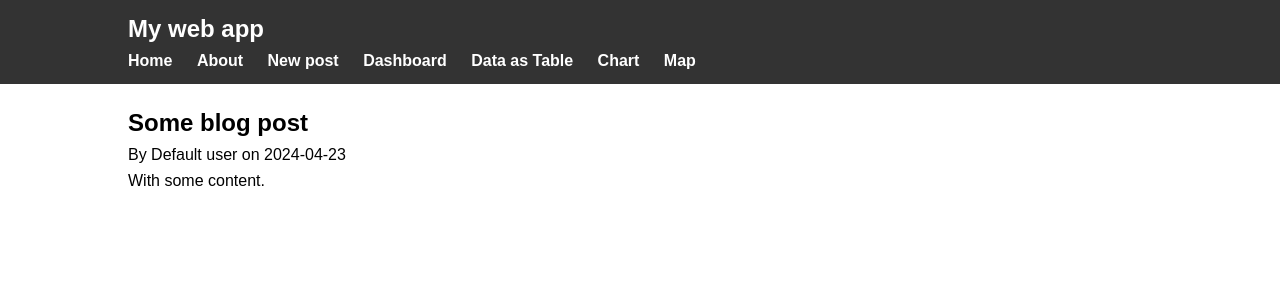
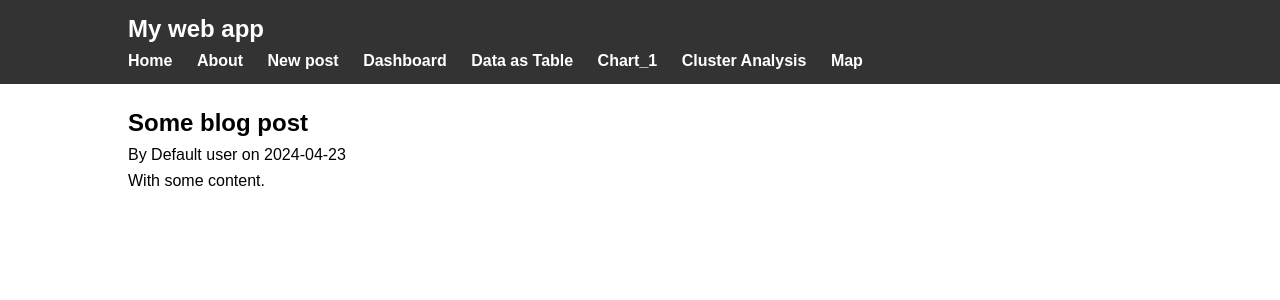
Before and after one commit to lenafm/my_flask_app, a Flask app: page / in a window 1280 px wide. Shown: the top 300 px of the page. Run offline with Flask 3, Linux system fonts and the light colour scheme; data comes from the database, SQL or seed files in the repository; both versions use the stored data as it was after the commit.

Commit message:
MVP cluster plot added
need to clean up + intro political party variables

```diff
--- a/flaskapp/routes.py
+++ b/flaskapp/routes.py
@@ -11,6 +11,11 @@ import plotly.express as px
 import matplotlib as plt
 from io import BytesIO
 import base64
+from sklearn.preprocessing import StandardScaler
+from sklearn.impute import SimpleImputer
+from sklearn.cluster import KMeans
+import seaborn as sns
+
 
 
 # Route for the home page, which is where the blog posts will be shown
@@ -62,8 +67,8 @@ def data():
     return render_template('data_table.html', data=data)
 
 
-@app.route('/chart')
-def chart():
+@app.route('/chart_1')
+def chart_1():
     query_results = UkData.query.all()
     df = pd.DataFrame([{
         'House Ownership': item.c11HouseOwned,
@@ -79,6 +84,70 @@ def chart():
     graphJSON = json.dumps(fig, cls=plotly.utils.PlotlyJSONEncoder)
 
     return render_template('chart_1.html', title='Far-Right/Anti-System Thinking vs Age and Wealth Across Countries', graphJSON=graphJSON)
+
+
+@app.route('/cluster_analysis')
+def cluster_analysis():
+    query_results = UkData.query.all()
+    df = pd.DataFrame([
+        {
+            'House Ownership': item.c11HouseOwned,
+            'Country': item.country,
+            'Turnout': item.Turnout19,
+            'ConVote19': item.ConVote19,
+            'LabVote19': item.LabVote19,
+            'LDVote19': item.LDVote19,
+            'SNPVote19': item.SNPVote19,
+            'PCVote19': item.PCVote19,
+            'UKIPVote19': item.UKIPVote19,
+            'GreenVote19': item.GreenVote19,
+            'BrexitVote19': item.BrexitVote19,
+            'TotalVote19': item.TotalVote19,
+            'c11PopulationDensity': item.c11PopulationDensity,
+            'c11Female': item.c11Female,
+            'c11FulltimeStudent': item.c11FulltimeStudent,
+            'c11Retired': item.c11Retired,
+            'c11HouseholdMarried': item.c11HouseholdMarried
+        } for item in query_results
+    ])
+
+
+    # Separate numeric and categorical columns
+    numeric_cols = df.select_dtypes(include=['number']).columns
+    categorical_cols = df.select_dtypes(exclude=['number']).columns
+
+    # Impute numeric columns using median
+    numeric_imputer = SimpleImputer(strategy='median')
+    df[numeric_cols] = numeric_imputer.fit_transform(df[numeric_cols])
+
+    # Impute categorical columns using the most frequent value
+    categorical_imputer = SimpleImputer(strategy='most_frequent')
+    df[categorical_cols] = categorical_imputer.fit_transform(df[categorical_cols])
+
+    # Standardize the numeric data
+    scaler = StandardScaler()
+    df[numeric_cols] = scaler.fit_transform(df[numeric_cols])
+
+    # Perform K-means clustering
+    kmeans = KMeans(n_clusters=5, random_state=0)
+    clusters = kmeans.fit_predict(df[numeric_cols])  # Only cluster on numeric data
+
+    df['Cluster'] = clusters
+
+    # Create a Plotly figure
+    fig = px.scatter(df, x='c11PopulationDensity', y='Turnout', color='Cluster',
+                     labels={"color": "Cluster"},
+                     title="Cluster Visualization by Population Density and Voter Turnout")
+    graphJSON = json.dumps(fig, cls=plotly.utils.PlotlyJSONEncoder)
+
+    return render_template('cluster.html', graphJSON=graphJSON)
+
+
+
+
+
+
+
 
 # route to choropleth
 @app.route('/choropleth')
--- a/flaskapp/templates/layout.html
+++ b/flaskapp/templates/layout.html
@@ -17,7 +17,8 @@
                     <li><a href="{{ url_for('new_post') }}">New post</a></li>
                     <li><a href="{{ url_for('dashboard') }}">Dashboard</a></li>
                     <li><a href="{{ url_for('data') }}">Data as Table</a></li>
-                    <li><a href="{{ url_for('chart') }}">Chart</a></li>
+                    <li><a href="{{ url_for('chart_1') }}">Chart_1</a></li>
+                    <li><a href="{{ url_for('cluster_analysis') }}">Cluster Analysis</a></li>
                     <li><a href="{{ url_for('choropleth') }}">Map</a></li>
                 </ul>
             </nav>
```
Also changed, not shown: flaskapp/templates/cluster.html (added, +15 -0 lines), instance/site.db.
